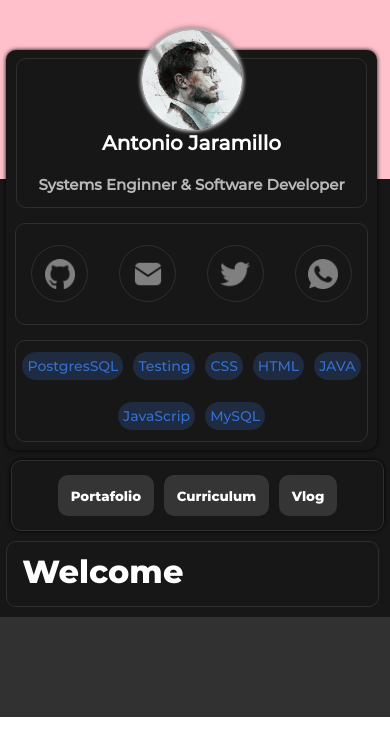
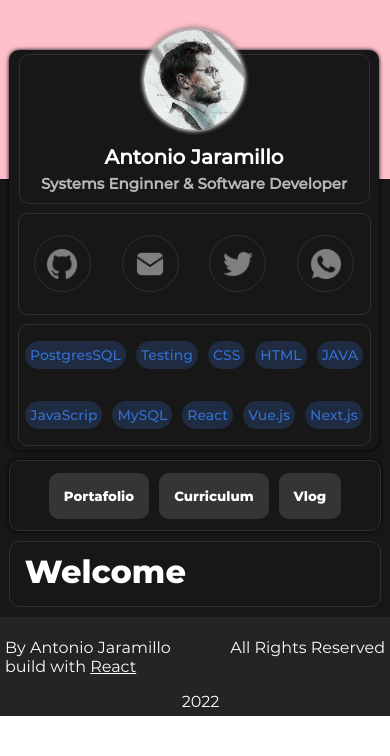
Before and after one commit to Drako9159/my_web, a React (Create React App) app: page / in a window 390 px wide. Shown: the top 756 px of the page. Built offline with nearby package versions, Linux system fonts and the light colour scheme.

Commit message:
version 0.4

```diff
--- a/src/components/ContainerApp.js
+++ b/src/components/ContainerApp.js
@@ -1,16 +1,54 @@
 import styles from "./ContainerApp.module.css";
+import stylesMyself from "./Myself.module.css";
 import MySelft from "./Myself";
 import "./Myself.module.css";
 import SubMenu from "./SubMenu";
 import Footer from "./Footer";
+import React from "react";
 
+class ContainerApp extends React.Component {
+  state = {
+    styleComponent: styles.container,
+    stylesHabilitis: stylesMyself.habilitis,
+    stylesRound: stylesMyself.roundColor
+  };
+  setStyle = (e) => {
+    this.setState({
+      styleComponent: e,
+    });
+  };
+  setHabilitis = (e) => {
+    this.setState({
+      stylesHabilitis: e,
+    });
+  };
+  setRound = (e) => {
+    this.setState({
+      stylesRound: e
+
+    })
+  }
+  render() {
+    return (
+      <div className={this.state.styleComponent}>
+        <div className={styles.panoramic}></div>
+        <div className={styles.menu}>
+          <MySelft stylesHabilitis={this.state.stylesHabilitis} stylesRound={this.state.stylesRound}/>
+          <SubMenu setStyle={this.setStyle} setHabilitis={this.setHabilitis} setRound={this.setRound}/>
+        </div>
+        <Footer />
+      </div>
+    );
+  }
+}
+export default ContainerApp;
+/*
 export default function ContainerApp() {
   return (
     <div className={styles.container}>
       <div className={styles.panoramic}></div>
       <div className={styles.menu}>
         <MySelft />
-
         <SubMenu />
       </div>
       <div className={styles.footer}>
@@ -18,4 +56,4 @@ export default function ContainerApp() {
       </div>
     </div>
   );
-}
+}*/
--- a/src/components/ContainerApp.module.css
+++ b/src/components/ContainerApp.module.css
@@ -4,6 +4,28 @@
   align-items: center;
   flex-direction: column;
   background: linear-gradient(180deg, #ffc0cb 25%, #171717 25%);
+
+}
+.container0 {
+  display: flex;
+  justify-content: center;
+  align-items: center;
+  flex-direction: column;
+  background: linear-gradient(180deg, #0f6bff 25%, #171717 25%);
+}
+.container1 {
+  display: flex;
+  justify-content: center;
+  align-items: center;
+  flex-direction: column;
+  background: linear-gradient(180deg, #059700 25%, #171717 25%);
+}
+.container2 {
+  display: flex;
+  justify-content: center;
+  align-items: center;
+  flex-direction: column;
+  background: linear-gradient(180deg, #ffbf0f 25%, #171717 25%);
 }
 .panoramic{
   width: 90vw;
@@ -13,10 +35,7 @@
 .menu{
   display: flex;
 }
-.footer{
-  width: 100%;
-  height: 100px;
-}
+
 @media screen and (max-width: 901px) {
   .menu {
     flex-direction: column;
--- a/src/components/Footer.js
+++ b/src/components/Footer.js
@@ -1,5 +1,18 @@
-import styles from "./Footer.module.css"
+import styles from "./Footer.module.css";
 
-export default function Footer(){
-    return <div className={styles.container}></div>
+export default function Footer() {
+  return (
+    <div className={styles.container}>
+      <ul>
+        <li>By Antonio Jaramillo</li>
+        <li>build with <a href="https://es.reactjs.org/" targe="_blank">React</a></li>
+      </ul>
+      <ul className={styles.date}>
+        <li>2022</li>
+      </ul>
+      <ul>
+        <li> All Rights Reserved</li>
+      </ul>
+    </div>
+  );
 }
--- a/src/components/Footer.module.css
+++ b/src/components/Footer.module.css
@@ -1,6 +1,26 @@
+
+@font-face {
+    font-family: montserrat-light;
+    src: url("../assets/montserrat/Montserrat-Regular.otf");
+  }
 .container{
-
+    font-family: montserrat-light;
+    color: white;
+    display: flex;
+    list-style: none;
     width: 100%;
-    height: 100px;
-    background-color: #313131;
+    background-color: #242424;
+    justify-content: space-between;
 }
+.container a{
+    color: white;
+}
+.container ul{
+    padding: 5px;
+    list-style: none;
+}
+.date{
+    padding: 0;
+    margin-top: 70px;
+    margin-bottom: 0;
+}
--- a/src/components/Links.js
+++ b/src/components/Links.js
@@ -1,6 +1,6 @@
 import React from "react";
 import styles from "./Links.module.css";
-import "./Links.module.css";
+
 
 class Links extends React.Component {
   handlerName = (e) => {
--- a/src/components/Links.module.css
+++ b/src/components/Links.module.css
@@ -12,7 +12,6 @@
 }
 .container {
   display: flex;
-
   align-items: center;
   background-color: #171717;
   border: 1px solid rgb(49, 46, 46);
@@ -29,7 +28,7 @@
   border: none;
   color: white;
   margin-left: 1rem;
-  padding: 0.8rem;
+  padding: 15px;
   font-family: test;
   background-color: #353535;
   border-radius: 10px;
@@ -41,7 +40,7 @@
   border: none;
   color: white;
   margin-left: 1rem;
-  padding: 0.8rem;
+  padding: 15px;
   font-family: test;
   background-color: #353535;
   border-radius: 10px;
@@ -53,7 +52,7 @@
   border: none;
   color: white;
   margin-left: 1rem;
-  padding: 0.8rem;
+  padding: 15px;
   font-family: test;
   background-color: #353535;
   border-radius: 10px;
@@ -61,7 +60,7 @@
   transition: all 0.3s ease;
 }
 
-.btnCheck {
+.btn0Check {
   text-decoration: none;
   border: none;
   color: white;
@@ -71,29 +70,56 @@
   border-radius: 10px;
   width: auto;
   transition: all 0.3s ease;
-  background-color: #4382e9;
+  background-color: #0f6bff;
+  box-shadow: 0 0 5px #0f6bff;
 }
-.btnCheck:hover {
-  background-color: #225ab4;
+.btn1Check {
+  text-decoration: none;
+  border: none;
+  color: white;
+  margin-left: 1rem;
+  padding: 0.8rem;
+  font-family: test;
+  border-radius: 10px;
+  width: auto;
+  transition: all 0.3s ease;
+  background-color: #059700;
+  box-shadow: 0 0 5px #06b100;
 }
-
+.btn2Check {
+  text-decoration: none;
+  border: none;
+  color: white;
+  margin-left: 1rem;
+  padding: 0.8rem;
+  font-family: test;
+  border-radius: 10px;
+  width: auto;
+  transition: all 0.3s ease;
+  background-color: #ffbf0f;
+  box-shadow: 0 0 5px #ffc832;
+}
 .btn0:hover {
+  background-color: #0f6bff;
+  box-shadow: 0 0 5px #0f6bff;
   cursor: pointer;
-  background-color: #4382e9;
 }
 .btn1:hover {
+  background-color: #059700;
+  box-shadow: 0 0 5px #06b100;
   cursor: pointer;
-  background-color: #4382e9;
 }
 .btn2:hover {
+  background-color: #ffbf0f;
+  box-shadow: 0 0 5px #ffc832;
   cursor: pointer;
-  background-color: #4382e9;
 }
 
 @media screen and (max-width: 901px) {
   .container {
     padding: 0;
     width: 95vw;
+    margin: 0;
 
     margin-bottom: 10px;
     justify-content: center;
@@ -103,4 +129,9 @@
   .btn2 {
     margin: 5px;
   }
+  .btn0Check,
+  .btn1Check,
+  .btn2Check {
+    margin: 10%;
+  }
 }
--- a/src/components/Myself.js
+++ b/src/components/Myself.js
@@ -1,13 +1,11 @@
 import React from "react";
 import styles from "./Myself.module.css";
-import "./Myself.module.css"
+import SubMenu from "./SubMenu";
 import myselfImg from "../assets/img/myself.jpg";
 import githubBlack from "../assets/icons/github-black.png";
 import mailBlack from "../assets/icons/mail-black.png";
 import twitterBlack from "../assets/icons/twitter-black.png";
 import whatsappBlack from "../assets/icons/whatsapp-black.png";
-
-
 
 const drako = {
   name: "Antonio Jaramillo",
@@ -25,9 +23,12 @@ const drako = {
 
 
 class Myself extends React.Component {
+
   render() {
     return (
+
       <div id="container" className={styles.container}>
+
         <section className={styles.description}>
           <div>
             <img src={myselfImg} alt="img-myself"></img>
@@ -39,28 +40,28 @@ class Myself extends React.Component {
         </section>
         <section className={styles.linksSocial}>
           <a href={drako.github} target="_blank" rel="noreferrer">
-            <div>
+            <div className={this.props.stylesRound}>
               <img src={githubBlack} alt="github"></img>
             </div>
           </a>
           <a href={`mailto:${drako.email}`}>
-            <div>
+            <div className={this.props.stylesRound}>
               <img src={mailBlack} alt="mail" rel="noreferrer"></img>
             </div>
           </a>
           <a href={drako.twitter} target="_blank" rel="noreferrer">
-            <div>
+            <div className={this.props.stylesRound}>
               <img src={twitterBlack} alt="twitter" rel="noreferrer"></img>
             </div>
           </a>
           <a href={`whatsapp://send/?phone=${drako.num}`} target="_blank" rel="noreferrer">
-            <div>
+            <div className={this.props.stylesRound}>
               <img src={whatsappBlack} alt="whatsapp" rel="noreferrer"></img>
             </div>
           </a>
         </section>
 
-        <section className={styles.habilitis}>
+        <section className={this.props.stylesHabilitis}>
           <p>PostgresSQL</p>
           <p>Testing</p>
           <p>CSS</p>
@@ -68,6 +69,10 @@ class Myself extends React.Component {
           <p>JAVA</p>
           <p>JavaScrip</p>
           <p>MySQL</p>
+          <p>React</p>
+          <p>Vue.js</p>
+          <p>Next.js</p>
+
         </section>
       </div>
     );
--- a/src/components/Myself.module.css
+++ b/src/components/Myself.module.css
@@ -40,6 +40,7 @@
   box-sizing: border-box;
   min-width: 330px;
 }
+
 .description div {
   display: flex;
   justify-content: center;
@@ -62,10 +63,14 @@
   top: 30px;
 }
 .description section > h3 {
+  top: 0;
+  margin-top: 40px;
   color: white;
   font-size: 20px;
+
 }
 .description section > h4 {
+  margin-top: -15px;
   font-size: 15px;
   color: rgb(184, 184, 184);
 }
@@ -95,30 +100,45 @@
   filter: contrast(0%);
   width: 30px;
 }
+
+.setBtn0:hover{
+  color: #0043af;
+}
+.setBtn1:hover{
+  color: #06b800;
+}
+.setBtn2:hover{
+  color: #cc9600;
+}
 .linksSocial div:hover {
-  border-color: #3570d0;
+  border-color: var(--styleRound);
   transition: all 1s ease;
 }
+
 .linksSocial div:hover > img {
   width: 2.2rem;
   cursor: pointer;
   transition: all 0.1s ease;
 }
 
-.habilitis {
+.habilitis,
+.habilitis0,
+.habilitis1,
+.habilitis2{
   display: flex;
   align-items: center;
   flex-wrap: wrap;
   justify-content: center;
   text-align: center;
   width: 320px;
-  height: 100px;
+  height: 120px;
   background-color: transparent;
   font-size: 1.5rem;
   border-radius: 10px;
   border: 1px solid rgb(49, 46, 46);
   min-width: 330px;
 }
+
 .habilitis p {
   font-family: montserrat;
   font-size: 14px;
@@ -129,6 +149,33 @@
   border-radius: 20px;
 }
 
+.habilitis0 p {
+  font-family: montserrat;
+  font-size: 14px;
+  padding: 5px;
+  margin: 5px;
+  color: #5093ff;
+  background-color: #223553;
+  border-radius: 20px;
+}
+.habilitis1 p {
+  font-family: montserrat;
+  font-size: 14px;
+  padding: 5px;
+  margin: 5px;
+  color: #39c234;
+  background-color: #023a00;
+  border-radius: 20px;
+}
+.habilitis2 p {
+  font-family: montserrat;
+  font-size: 14px;
+  padding: 5px;
+  margin: 5px;
+  color: #d6b65f;
+  background-color: #553e00;
+  border-radius: 20px;
+}
 @media screen and (max-width: 901px) {
   .container{
     width: 95vw;
@@ -144,7 +191,10 @@
   .linksSocial{
     width: 90vw;
   }
-  .habilitis{
+  .habilitis,
+  .habilitis0,
+  .habilitis1,
+  .habilitis2{
     width: 90vw;
   }
 
--- a/src/components/SubMenu.js
+++ b/src/components/SubMenu.js
@@ -2,7 +2,8 @@ import Links from "./Links";
 import Portafolio from "./Portafolio";
 import React from "react";
 import styles from "./Links.module.css";
-import "./Links.module.css";
+import stylesContainer from "./ContainerApp.module.css"
+import stylesMyself from "./Myself.module.css"
 
 class SubMenu extends React.Component {
   state = {
@@ -29,10 +30,14 @@ class SubMenu extends React.Component {
       btn0: !this.state.btn0,
       btn1: false,
       btn2: false,
-      btnStyle0: styles.btnCheck,
+      btnStyle0: styles.btn0Check,
       btnStyle1: styles.btn1,
       btnStyle2: styles.btn2,
     });
+    this.props.setStyle(stylesContainer.container0)
+    this.props.setHabilitis(stylesMyself.habilitis0)
+    this.props.setRound(stylesMyself.setBtn0)
+
   };
   renderBtn1 = () => {
     if(this.state.btn1){
@@ -42,10 +47,13 @@ class SubMenu extends React.Component {
       btn1: !this.state.btn1,
       btn0: false,
       btn2: false,
-      btnStyle1: styles.btnCheck,
+      btnStyle1: styles.btn1Check,
       btnStyle2: styles.btn2,
       btnStyle0: styles.btn0,
     });
+    this.props.setStyle(stylesContainer.container1)
+    this.props.setHabilitis(stylesMyself.habilitis1)
+    this.props.setRound(stylesMyself.setBtn1)
   };
   renderBtn2 = () => {
     if(this.state.btn2){
@@ -55,10 +63,14 @@ class SubMenu extends React.Component {
       btn2: !this.state.btn2,
       btn1: false,
       btn0: false,
-      btnStyle2: styles.btnCheck,
+      btnStyle2: styles.btn2Check,
       btnStyle1: styles.btn1,
       btnStyle0: styles.btn0,
     });
+    this.props.setStyle(stylesContainer.container2)
+    this.props.setHabilitis(stylesMyself.habilitis2)
+    this.props.setRound(stylesMyself.setBtn2)
+
   };
 
   render() {
@@ -72,6 +84,7 @@ class SubMenu extends React.Component {
           btnStyle0={this.state.btnStyle0}
           btnStyle1={this.state.btnStyle1}
           btnStyle2={this.state.btnStyle2}
+
         />
         <Portafolio
           name={this.state.name}
```
Also changed, not shown: src/components/Projects.module.css (+5 -2 lines).
